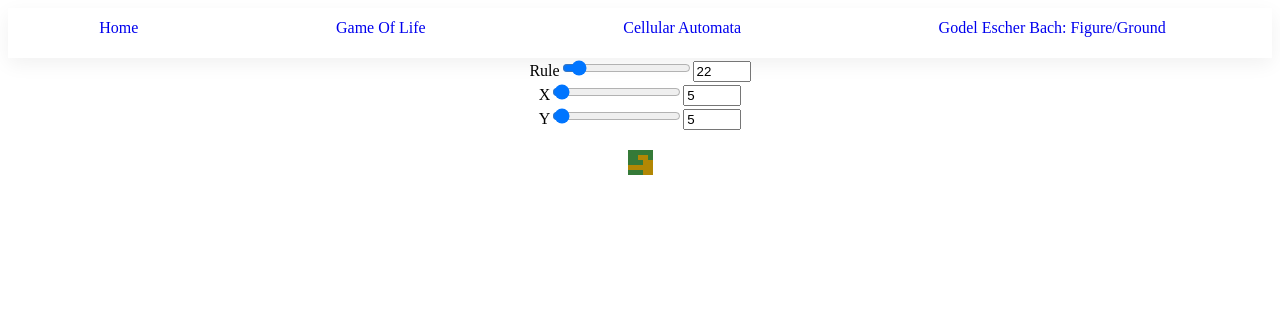
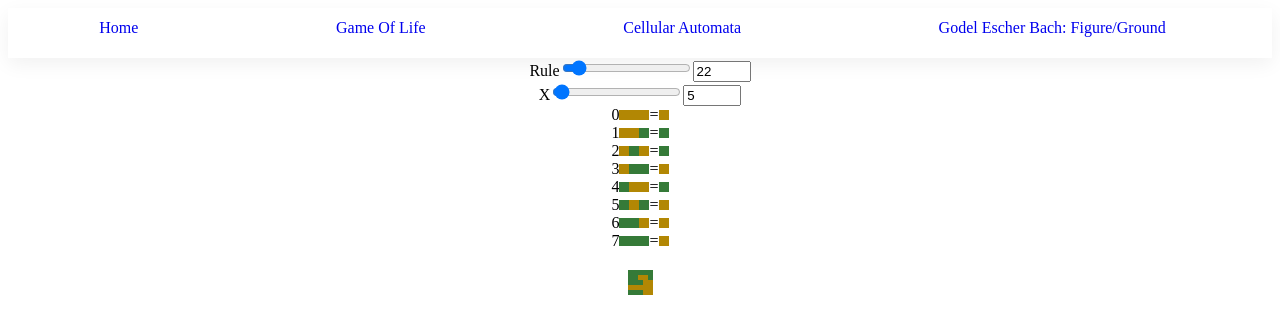
Before and after one commit to JohYoshida/computational-models, a Next.js app: page /cellular-automata in a window 1280 px wide. Shown: the top 334 px of the page. Built offline with nearby package versions, Linux system fonts and the light colour scheme.

Commit message:
Add panel to display and change rules

```diff
--- /dev/null
+++ b/components/RulePanel.jsx
@@ -0,0 +1,86 @@
+import Cell from "./Cell";
+
+export default function RulePanel(props) {
+  return (
+    <div style={rulePanel}>
+      <Rule
+        num={0}
+        rule={["dead", "dead", "dead"]}
+        changeRule={props.changeRule}
+        binaryRule={props.binaryRule}
+      />
+      <Rule
+        num={1}
+        rule={["dead", "dead", "alive"]}
+        changeRule={props.changeRule}
+        binaryRule={props.binaryRule}
+      />
+      <Rule
+        num={2}
+        rule={["dead", "alive", "dead"]}
+        changeRule={props.changeRule}
+        binaryRule={props.binaryRule}
+      />
+      <Rule
+        num={3}
+        rule={["dead", "alive", "alive"]}
+        changeRule={props.changeRule}
+        binaryRule={props.binaryRule}
+      />
+      <Rule
+        num={4}
+        rule={["alive", "dead", "dead"]}
+        changeRule={props.changeRule}
+        binaryRule={props.binaryRule}
+      />
+      <Rule
+        num={5}
+        rule={["alive", "dead", "alive"]}
+        changeRule={props.changeRule}
+        binaryRule={props.binaryRule}
+      />
+      <Rule
+        num={6}
+        rule={["alive", "alive", "dead"]}
+        changeRule={props.changeRule}
+        binaryRule={props.binaryRule}
+      />
+      <Rule
+        num={7}
+        rule={["alive", "alive", "alive"]}
+        changeRule={props.changeRule}
+        binaryRule={props.binaryRule}
+      />
+    </div>
+  );
+}
+
+// Components
+
+const Rule = props => {
+  const { num, rule, binaryRule } = props;
+  const index = 7 - num;
+  const value = Number(binaryRule[index]);
+  return (
+    <div style={ruleStyle}>
+      <label>{num}</label>
+      <Cell status={rule[0]} size={10} />
+      <Cell status={rule[1]} size={10} />
+      <Cell status={rule[2]} size={10} />
+      <label>=</label>
+      <span onClick={props.changeRule.bind(this, index, value)}>
+        <Cell status={value ? "alive" : "dead"} size={10} />
+      </span>
+    </div>
+  );
+};
+
+// Styles
+
+const ruleStyle = {
+  display: "flex",
+  flexDirection: "row",
+  alignItems: "center"
+};
+
+const rulePanel = {};
--- a/pages/cellular-automata.js
+++ b/pages/cellular-automata.js
@@ -2,7 +2,8 @@ import { Component } from "react";
 import Layout from "../components/Layout";
 import TwoDPlane from "../components/2DPlane";
 import Controls from "../components/Controls";
-import InputNumber from "../components/InputNumber"
+import InputNumber from "../components/InputNumber";
+import RulePanel from "../components/RulePanel";
 
 export default class CellularAutomata extends Component {
   constructor(props) {
@@ -17,7 +18,7 @@ export default class CellularAutomata extends Component {
         [7, 8, 9],
         null,
         [10, 11, 12]
-      ],
+      ]
     };
   }
 
@@ -26,27 +27,56 @@ export default class CellularAutomata extends Component {
     return (
       <Layout>
         <Controls>
-          <InputNumber name={"Rule"} val={rule} updateVal={this.updateRule} max={255} min={0} />
+          <InputNumber
+            name={"Rule"}
+            val={rule}
+            updateVal={this.updateRule}
+            max={255}
+            min={0}
+          />
           <InputNumber name={"X"} val={x} updateVal={this.updateInputX} />
-          <InputNumber name={"Y"} val={y} updateVal={this.updateInputY} />
+          <RulePanel
+            changeRule={this.changeRule}
+            binaryRule={makeBinaryRule(rule)}
+          />
         </Controls>
-        <TwoDPlane x={x} y={y} data={this.state.data}/>
+        <TwoDPlane x={x} y={y} data={this.state.data} />
       </Layout>
-    )
-  }
-
-  updateRule = evt => {
-    const rule = Number(evt.target.value);
-    this.setState({ rule });
+    );
   }
 
   updateInputX = evt => {
     const x = Number(evt.target.value);
     this.setState({ x });
-  }
+  };
 
   updateInputY = evt => {
     const y = Number(evt.target.value);
     this.setState({ y });
+  };
+
+  updateRule = evt => {
+    const rule = Number(evt.target.value);
+    this.setState({ rule });
+  };
+
+  changeRule = (index, value) => {
+    let binaryRule = makeBinaryRule(this.state.rule);
+    // flip value
+    value ? (value = 0) : (value = 1);
+    // construct and apply new rule
+    let arr = binaryRule.split("");
+    arr[index] = value;
+    let newBinaryRule = arr.join("");
+    const rule = parseInt(newBinaryRule, 2);
+    this.setState({ rule });
+  };
+}
+
+function makeBinaryRule(rule) {
+  let binaryRule = rule.toString(2);
+  while (binaryRule.length < 8) {
+    binaryRule = "0" + binaryRule;
   }
+  return binaryRule;
 }
```
